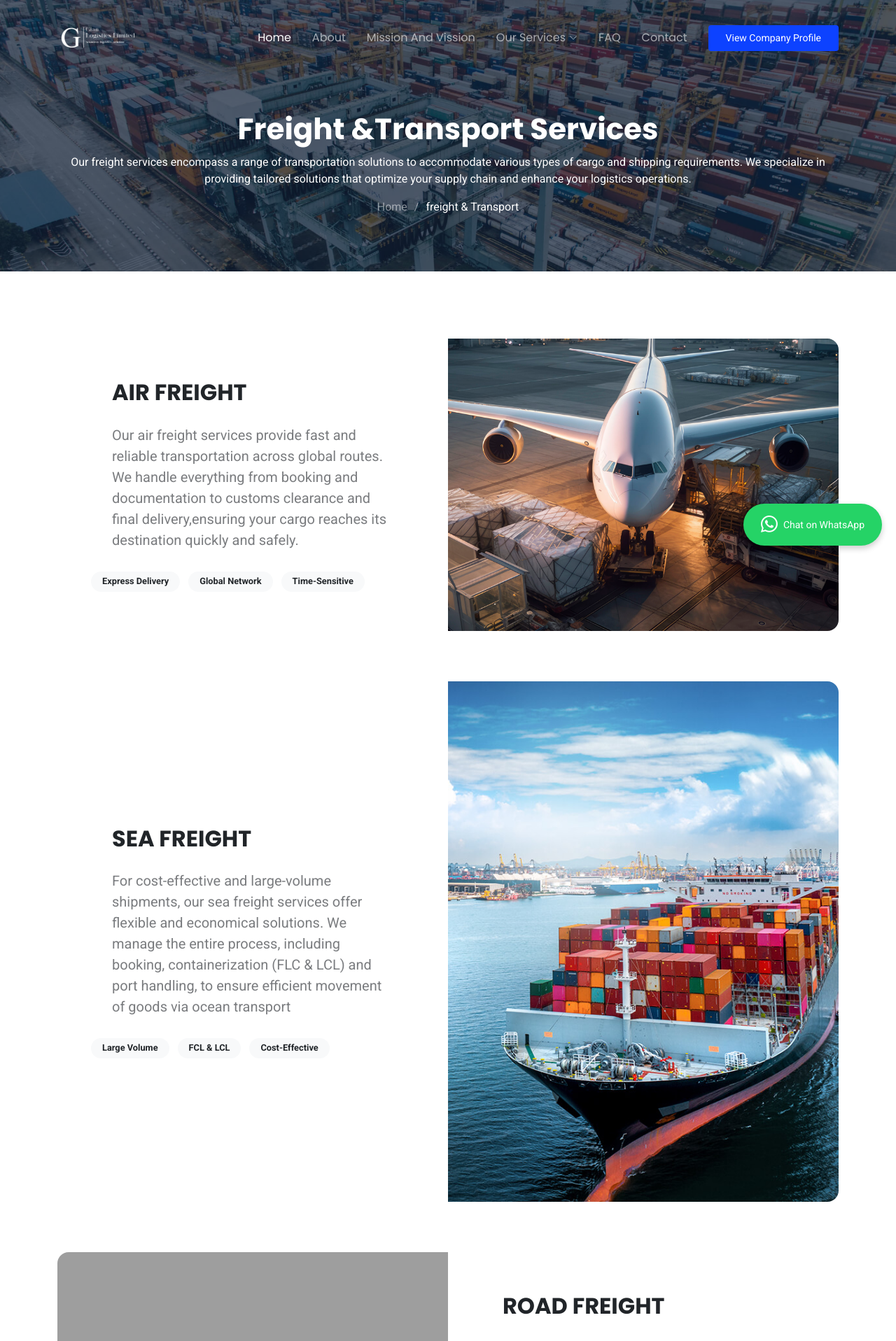
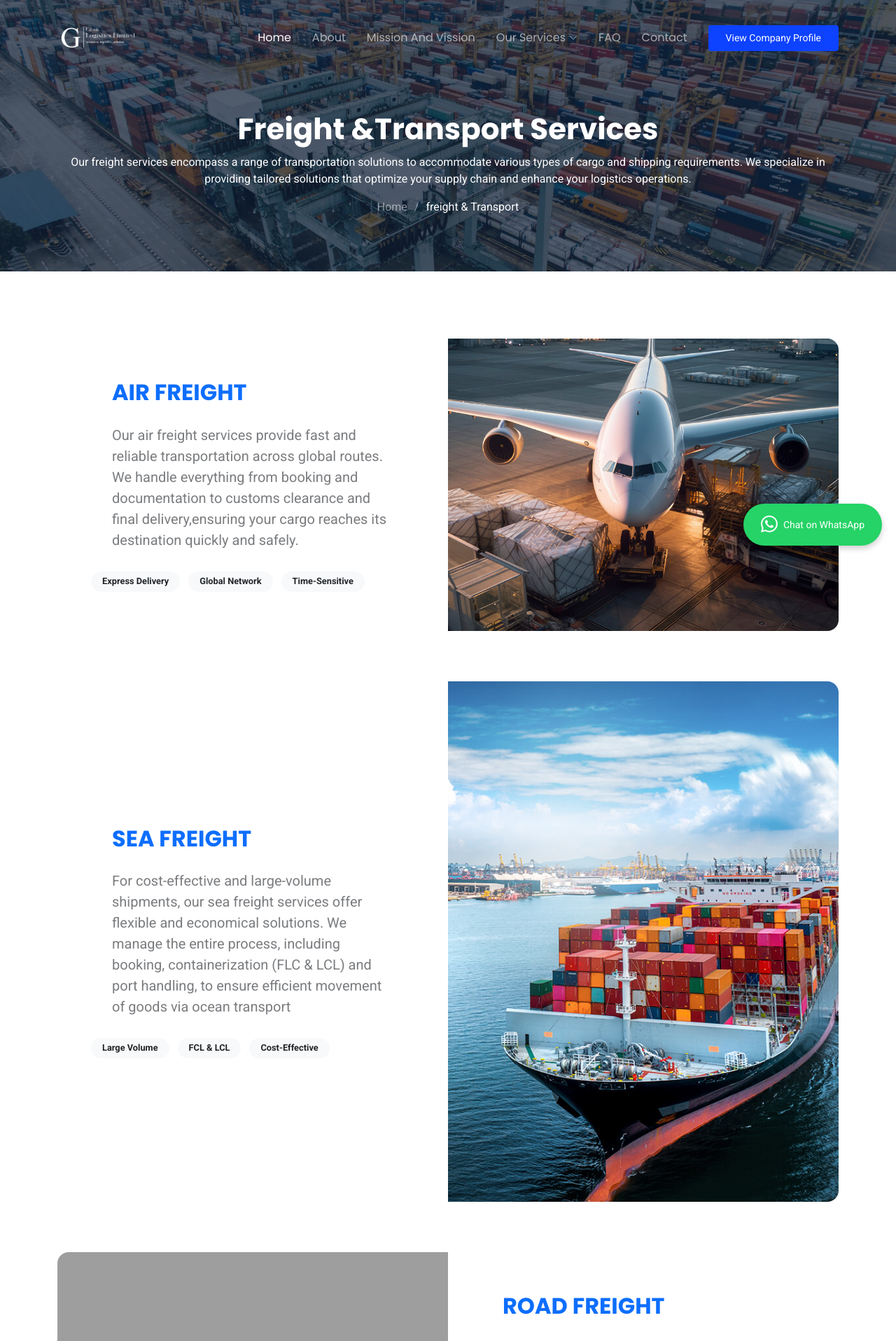
Before and after one commit to Rodgence/Logis, a PHP site: the page made by Freight &Transport.php in a window 1280 px wide. Shown: the top 1917 px of the page at 70% size. Run offline with PHP 8.4, Linux system fonts and the light colour scheme; grey boxes are pictures that could not be loaded.

Commit message:
favcon added

```diff
--- a/Freight &Transport.php
+++ b/Freight &Transport.php
@@ -10,7 +10,7 @@
             <p>Our freight services encompass a range of transportation solutions to accommodate various types of cargo and shipping requirements. We specialize in providing tailored solutions that optimize your supply chain and enhance your logistics operations.</p>
             <nav class="breadcrumbs">
                 <ol>
-                    <li><a href="index.html">Home</a></li>
+                    <li><a href="index.php">Home</a></li>
                     <li class="current">freight & Transport </li>
                 </ol>
             </nav>
@@ -34,7 +34,7 @@
                             </div>
                             <div class="col-md-6 order-md-1 d-flex align-items-center">
                                 <div class="card-body p-4 p-md-5">
-                                    <h3 class="card-title fs-2 fw-bold mb-3">AIR FREIGHT</h3>
+                                    <h3 class="card-title fs-2 fw-bold mb-3 text-primary">AIR FREIGHT</h3>
                                     <p class="card-text fs-5">Our air freight services provide fast and reliable transportation across global routes. We handle everything from booking and documentation to customs clearance and final delivery,ensuring your cargo reaches its destination quickly and safely.</p>
                                     <div class="mt-4">
                                         <span class="badge bg-light text-dark me-2 mb-2 px-3 py-2">Express Delivery</span>
@@ -57,7 +57,7 @@
                             </div>
                             <div class="col-md-6 order-md-1 d-flex align-items-center">
                                 <div class="card-body p-4 p-md-5">
-                                    <h3 class="card-title fs-2 fw-bold mb-3">SEA FREIGHT</h3>
+                                    <h3 class="card-title fs-2 fw-bold mb-3 text-primary">SEA FREIGHT</h3>
                                     <p class="card-text fs-5">For cost-effective and large-volume shipments, our sea freight services offer flexible and economical solutions. We manage the entire process, including booking, containerization (FLC & LCL) and port handling, to ensure efficient movement of goods via ocean transport
 
                                     </p>
@@ -82,7 +82,7 @@
                             </div>
                             <div class="col-md-6 d-flex align-items-center">
                                 <div class="card-body p-4 p-md-5">
-                                    <h3 class="card-title fs-2 fw-bold mb-3">ROAD FREIGHT</h3>
+                                    <h3 class="card-title fs-2 fw-bold mb-3 text-primary">ROAD FREIGHT</h3>
                                     <p class="card-text fs-5">Our road freight services cater to both domestic and cross-border shipments, providing timely and reliable transportation by truck. We handle route planning, load optimization, and real-time tracking to ensure smooth delivery to your final destination</p>
                                     <div class="mt-4">
                                         <span class="badge bg-light text-dark me-2 mb-2 px-3 py-2">Flexible Delivery</span>
@@ -105,7 +105,7 @@
                             </div>
                             <div class="col-md-6 order-md-1 d-flex align-items-center">
                                 <div class="card-body p-4 p-md-5">
-                                    <h3 class="card-title fs-2 fw-bold mb-3">RAIL FREIGHT</h3>
+                                    <h3 class="card-title fs-2 fw-bold mb-3 text-primary">RAIL FREIGHT</h3>
                                     <p class="card-text fs-5">Combining the benefits of cost efficiency and environmental sustainability, our rail freight services are perfect for bulk shipments and long-distance transportation.</p>
                                     <div class="mt-4">
                                         <span class="badge bg-light text-dark me-2 mb-2 px-3 py-2">Eco-Friendly</span>
--- a/includes/header.php
+++ b/includes/header.php
@@ -9,8 +9,8 @@
   <meta name="keywords" content="">
 
   <!-- Favicons -->
-  <link href="assets/img/GIAN 2.jpg" rel="icon">
-  <link href="assets/img/apple-touch-icon.png" rel="apple-touch-icon">
+  <link href="assets/img/favcon.png" rel="icon">
+  <link href="assets/img/favcon.png" rel="apple-touch-icon">
 
   <!-- Fonts -->
   <link href="https://fonts.googleapis.com" rel="preconnect">
```
Also changed, not shown: assets/img/favicon.png (deleted), favcon.png (added).
